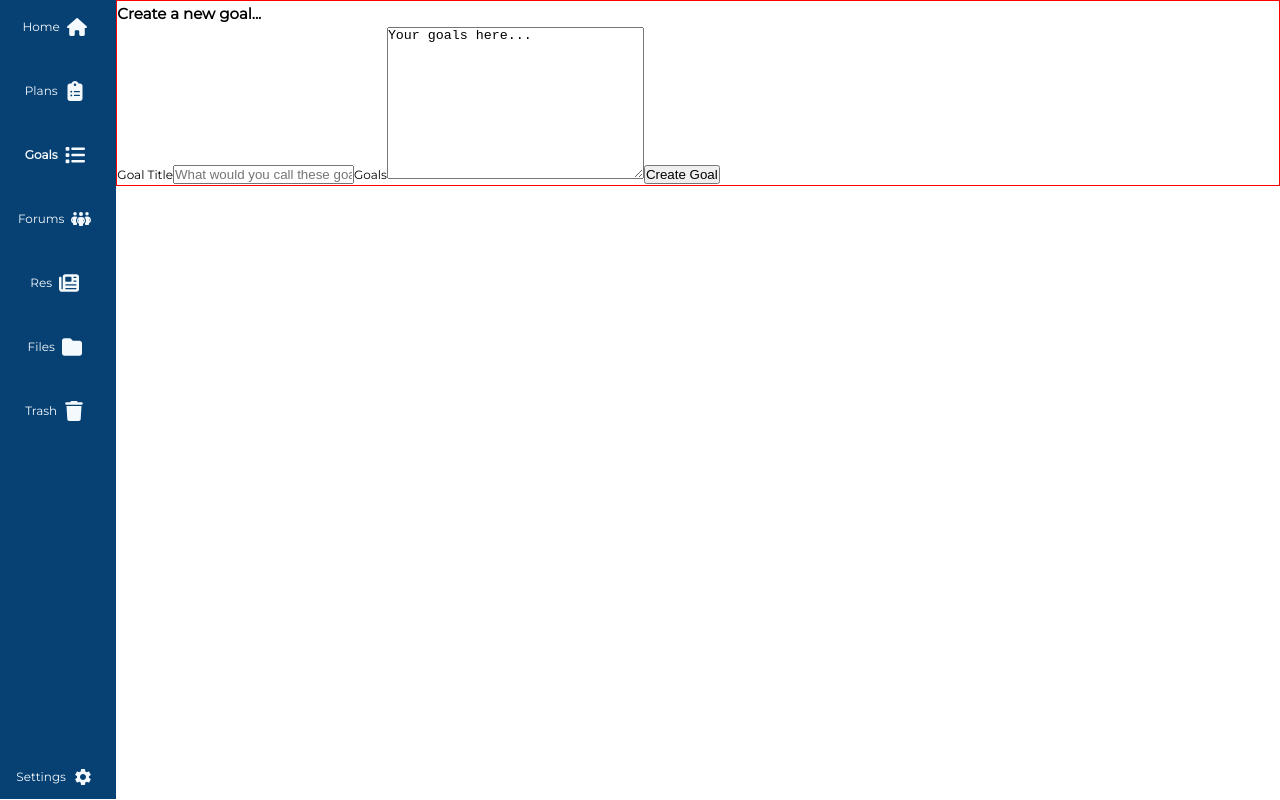
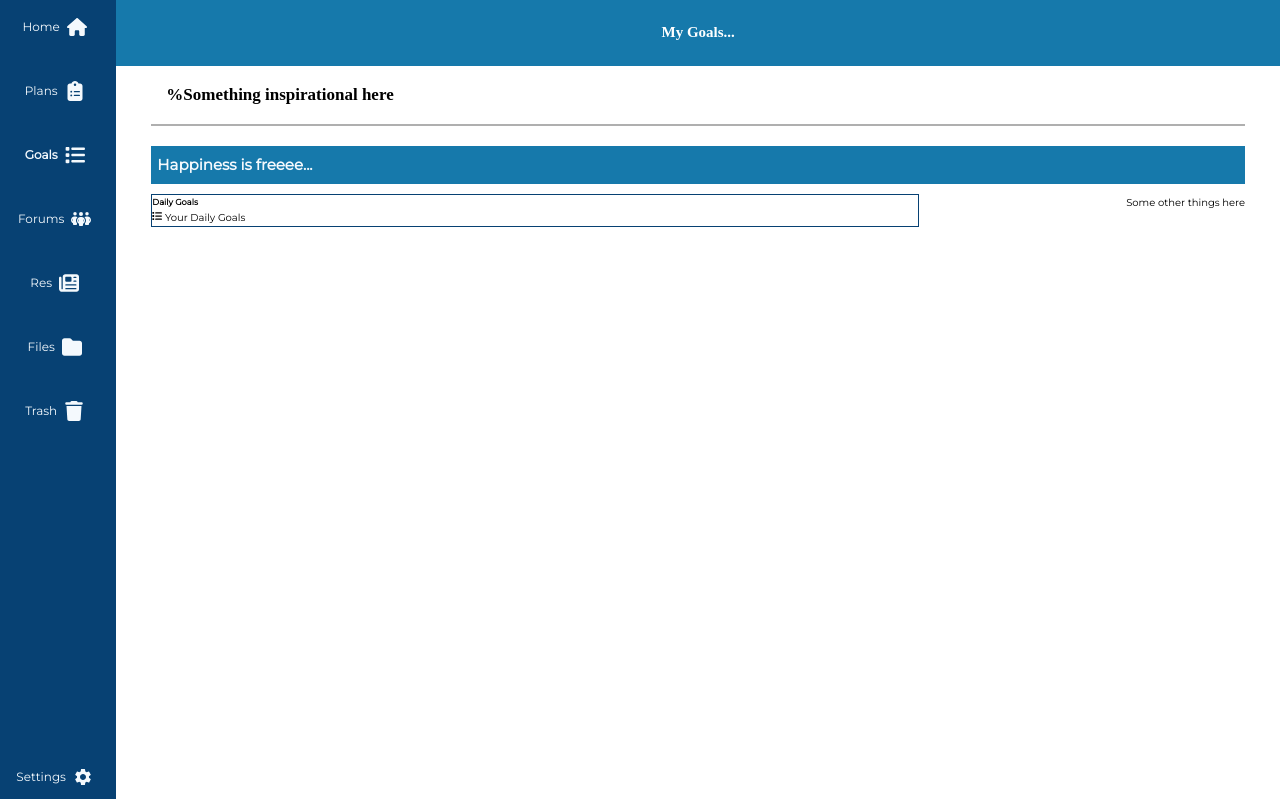
Before and after one commit to Fuangi/student-companion, a React (Create React App) app: page /goals in a window 1280 px wide. Built offline with nearby package versions, Linux system fonts and the light colour scheme.

Commit message:
Drafted a layout for the goals page

```diff
--- a/src/components/goals/CreateGoal.jsx
+++ b/src/components/goals/CreateGoal.jsx
@@ -4,9 +4,9 @@ function CreateGoal() {
       <h2>Create a new goal...</h2>
       <label htmlFor="goalTitle">Goal Title</label>
       <input type="text" placeholder="What would you call these goals?..." />
-      <label htmlFor="goals">Goals</label>
+      <label htmlFor="goals">Description</label>
       <textarea name="goals" id="goals" cols="30" rows="10">
-        Your goals here...
+        Anything you want to write about this goal?
       </textarea>
       <button>Create Goal</button>
     </form>
--- a/src/screens/Goals.jsx
+++ b/src/screens/Goals.jsx
@@ -1,11 +1,33 @@
+import { FaList } from "react-icons/fa6";
 import { DashLayout } from "../components/Layout";
-import CreateGoal from "../components/goals/CreateGoal";
+// import CreateGoal from "../components/goals/CreateGoal";
 
 function Goals() {
   return (
     <DashLayout>
-      {/* <Loader /> */}
-      <CreateGoal />
+      {/* <CreateGoal /> */}
+      <div className="my-goals">
+        <div className="my-goals-header">
+          <h2>My Goals...</h2>
+        </div>
+        <h3>%Something inspirational here</h3>
+
+        <div className="my-goals-body">
+          <h4>Happiness is freeee...</h4>
+          <div className="goals-container">
+            <div className="goals">
+              {}
+              <div>
+                <h5>Daily Goals</h5>
+                <p>
+                  <FaList /> Your Daily Goals
+                </p>
+              </div>
+            </div>
+            <div className="affirmations">Some other things here</div>
+          </div>
+        </div>
+      </div>
     </DashLayout>
   );
 }
--- a/src/scss/screens/_goals.scss
+++ b/src/scss/screens/_goals.scss
@@ -1,3 +1,56 @@
+@use "../variables" as *;
+
 .create-goal-form {
-  border: 1px solid red;
+  display: flex;
+  width: 20%;
+  flex-direction: column;
+  padding: 1rem;
 }
+
+// THe goals page
+
+.my-goals {
+  // padding: 1rem;
+
+  &-header {
+    padding: 2rem;
+    text-align: center;
+    background-color: $color-secondary;
+    color: white;
+    font-family: cursive;
+  }
+
+  & h3 {
+    font-size: 1.7rem;
+    font-family: cursive;
+    padding: 1.5rem;
+    border-bottom: 2px solid $grey-light;
+    margin: 0 3.5rem;
+  }
+
+  &-body {
+    margin: 0 3.5rem;
+    margin-top: 2rem;
+
+    & h4 {
+      background-color: $color-secondary;
+      color: $color-white;
+      font-size: 1.5rem;
+      padding: 0.6rem;
+    }
+
+    & .goals-container {
+      margin-top: 1rem;
+      display: flex;
+      justify-content: space-between;
+
+      & .goals {
+        width: 70%;
+        border: 1px solid $color-primary;
+        display: flex;
+        gap: 1rem;
+        flex-wrap: wrap;
+      }
+    }
+  }
+}
```
